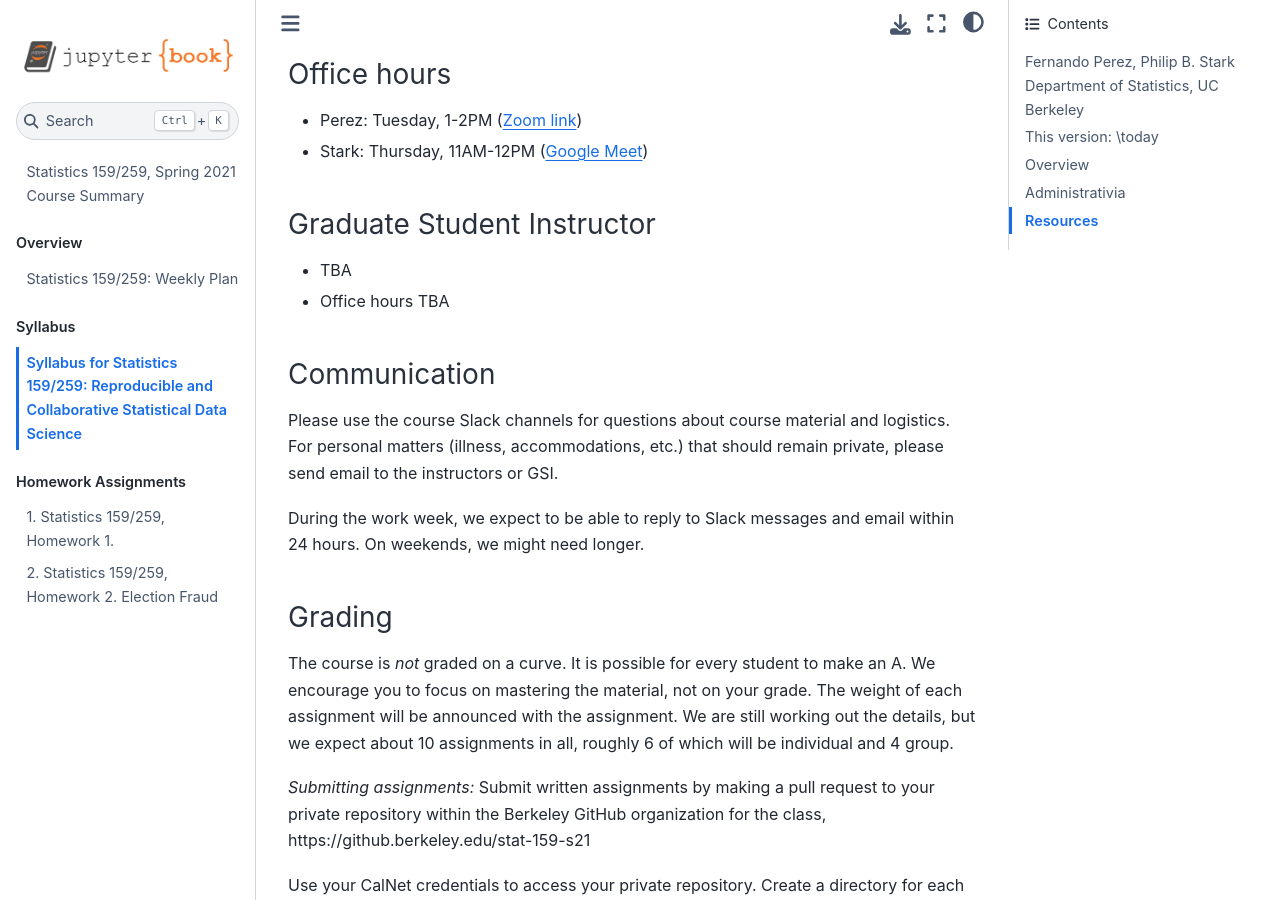
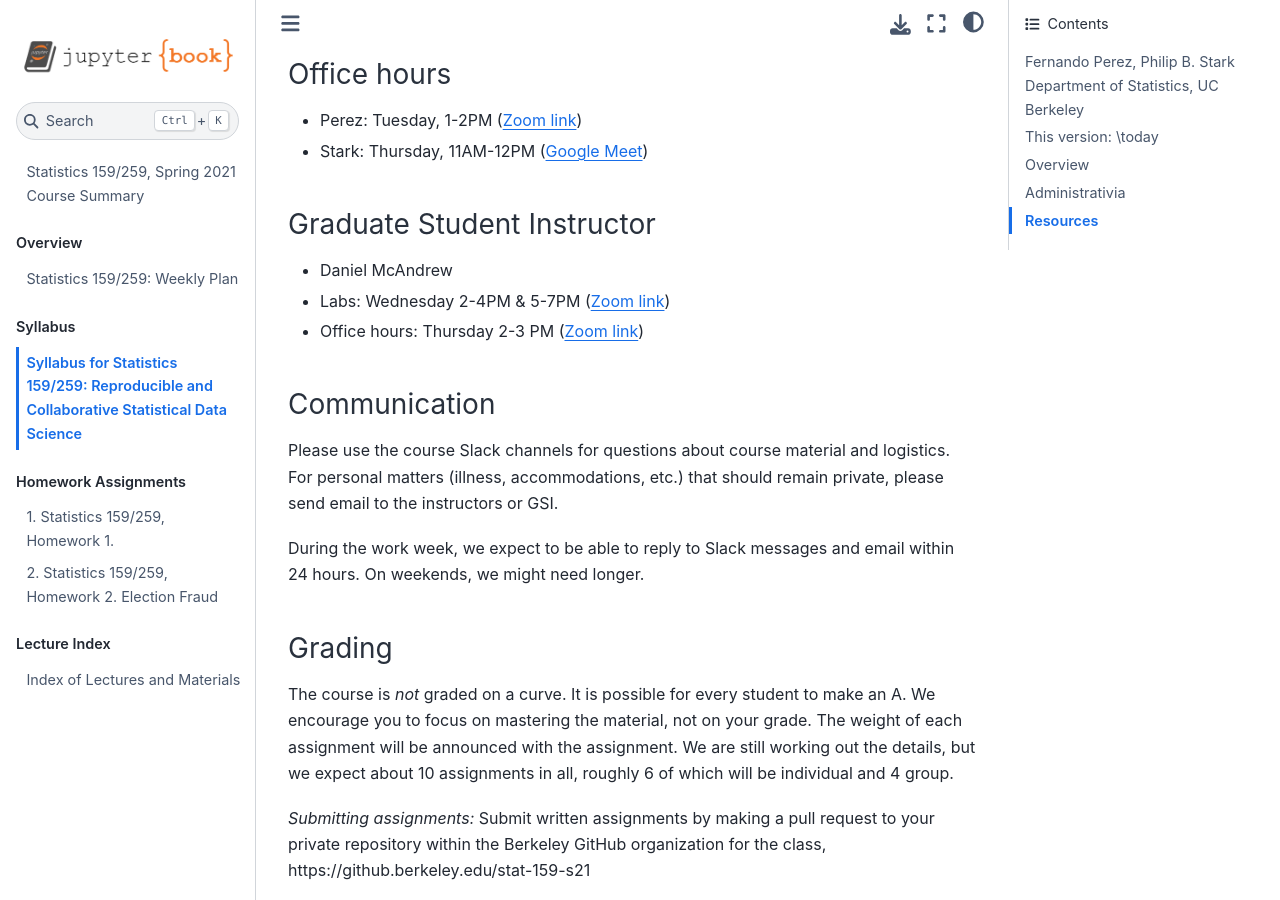
Before and after one commit to UCB-stat-159-s21/site, a Jupyter Book: the page built from syllabus.md, in a window 1280 px wide and 900 px high, scrolled down 2782 px. Built offline with Jupyter Book 1.0.4 settings and Sphinx 7.4.7 and the Sphinx Book theme 1.1.4, drawn with Linux system fonts in a browser that asks for light colours; pages that are not in the unit, such as notebooks, are missing from menus.

Commit message:
ENH: adding index of lecture videos and materials and updating GSI syllabus info.

```diff
--- a/_toc.yml
+++ b/_toc.yml
@@ -24,3 +24,7 @@
   chapters:
   - file: Notes/01/index
   - file: Notes/index
+
+- part: Lecture Index
+  chapters:
+  - file: Index/index
--- a/syllabus.md
+++ b/syllabus.md
@@ -95,8 +95,10 @@ will be provided, but not all topics required to do the homework will be covered
 
 
 ### Graduate Student Instructor
-+ TBA
-+ Office hours TBA
++ Daniel McAndrew
++ Labs: Wednesday 2-4PM & 5-7PM ([Zoom link](https://berkeley.zoom.us/my/danielmcandrew))
++ Office hours: Thursday 2-3 PM ([Zoom link](https://berkeley.zoom.us/my/danielmcandrew))
+
 
 ### Communication
 
```
Also changed, not shown: Index/index.md (added, +14 -0 lines).
